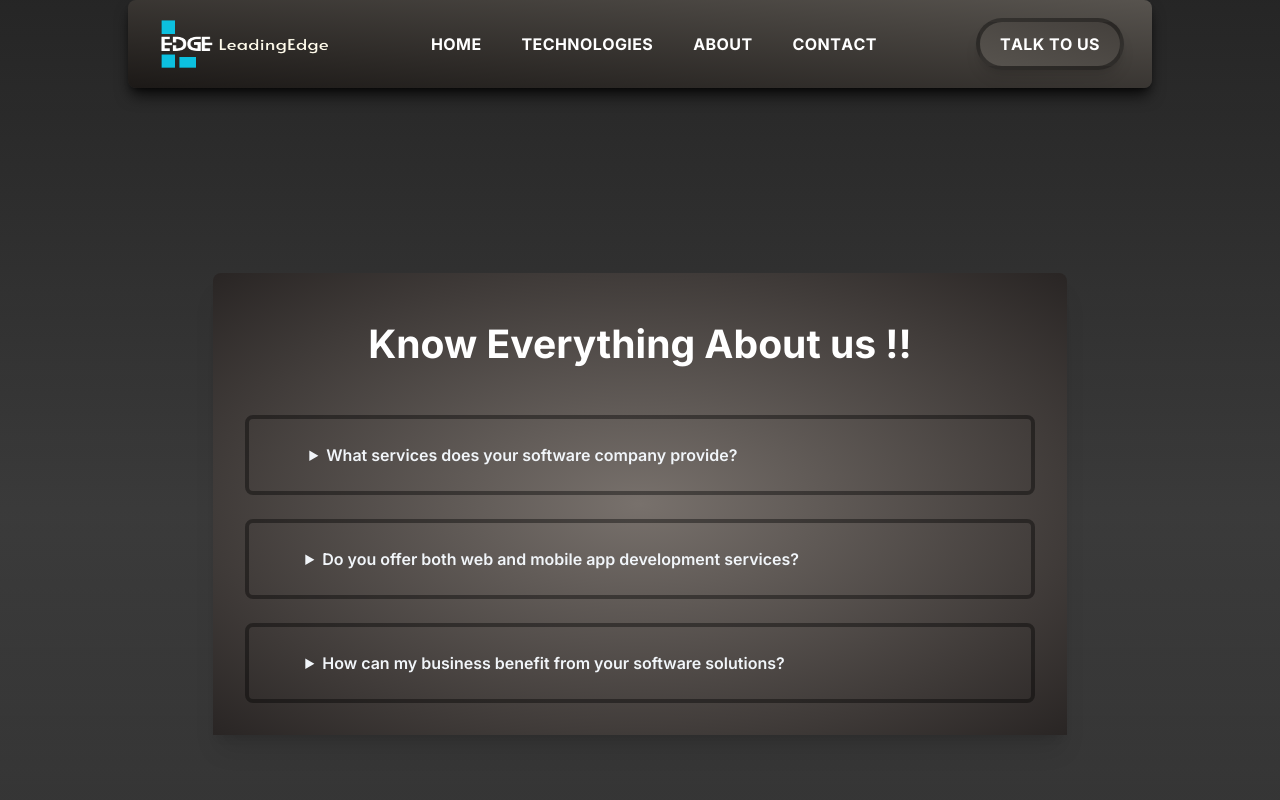
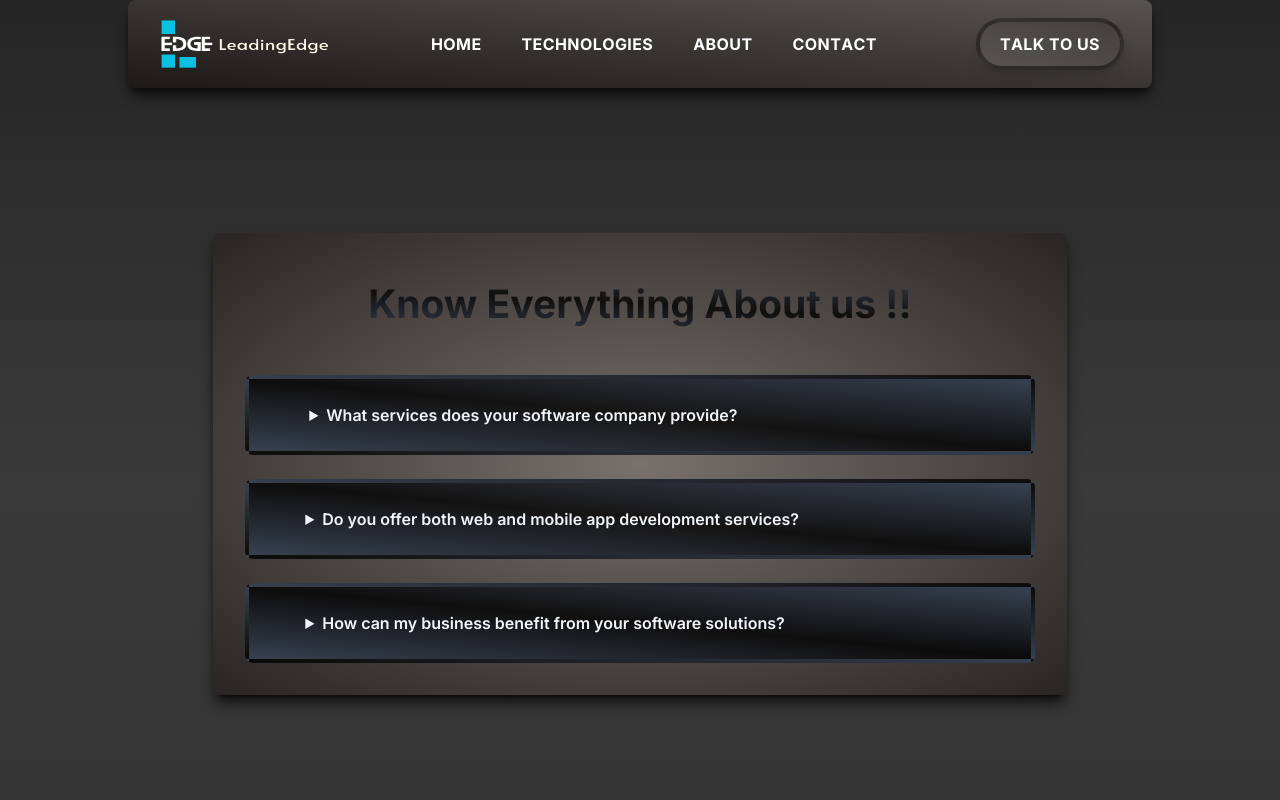
Before and after one commit to ShayanAhmed-0/LeadingEdge, a Next.js app: page /faq in a window 1280 px wide. Shown: the top 800 px of the page. Built offline with nearby package versions, Linux system fonts and the light colour scheme.

Commit message:
upadtes_faq

```diff
--- a/src/app/faq/page.js
+++ b/src/app/faq/page.js
@@ -5,12 +5,12 @@ const page = () => {
   return (
     <div>
       <Navbar/>
-    <div className="flex items-center justify-center min-h-screen">
+    <div className="flex items-center justify-center min-h-screen lg:-my-10">
       <section
         // style={{ background: "linear-gradient(to bottom, #685b50, #685b50);" }}
-        class="w-4/6 bg-[radial-gradient(ellipse_at_center,_var(--tw-gradient-stops))] from-stone-500 to-stone-800 rounded-t-lg shadow-xl text-black ">
+        class="w-4/6 bg-[radial-gradient(ellipse_at_center,_var(--tw-gradient-stops))] from-stone-500 to-stone-800 rounded-t-lg shadow-lg shadow-black/75 text-black ">
         <div class="container flex flex-col justify-center px-4 py-8 mx-auto md:p-8">
-          <h2 class="text-xl text-center font-bold sm:text-4xl lg:text-3xl text-white mt-4 ">
+          <h2 class="text-xl text-center font-bold sm:text-4xl lg:text-3xl bg-gradient-to-tr from-gray-700 via-black/80 to-gray-700 bg-clip-text text-transparent mt-4 ">
             Know Everything About us !!
           </h2>
           {/* <p class="mt-14 mb-8 text-white text-center">
@@ -18,7 +18,7 @@ const page = () => {
             Guide to Software Solutions and Beyond
           </p> */}
           <div class="space-y-6">
-            <details class="w-full border-4 border-black/40 rounded-lg mt-12">
+            <details class="w-full border-4 bg-gradient-to-tr from-gray-700 via-black/80 to-gray-700 bg-clip-border border-transparent rounded-lg mt-12">
               <summary class="ml-11 font-semibold px-4 py-6 focus:outline-none focus-visible:ri hover:cursor-pointer text-slate-100">
                 What services does your software company provide?
               </summary>
@@ -29,7 +29,7 @@ const page = () => {
                 comprehensive software solutions tailored to your needs.{" "}
               </p>
             </details>
-            <details class="w-full border-4 border-black/40 rounded-lg">
+            <details class="w-full border-4 bg-gradient-to-tr from-gray-700 via-black/80 to-gray-700 bg-clip-border border-transparent rounded-lg">
               <summary class="ml-10 text-slate-100 hover:cursor-pointer px-4 py-6 focus:outline-none focus-visible:ri font-semibold">
                 Do you offer both web and mobile app development services?
               </summary>
@@ -39,7 +39,7 @@ const page = () => {
                 applications and native or cross-platform mobile apps.{" "}
               </p>
             </details>
-            <details class=" w-full border-4 border-black/40 rounded-lg">
+            <details class=" w-full border-4 bg-gradient-to-tr from-gray-700 via-black/80 to-gray-700 bg-clip-border border-transparent rounded-lg">
               <summary class="ml-10 text-slate-100 hover:cursor-pointer px-4 py-6 focus:outline-none focus-visible:ri font-semibold">
                 How can my business benefit from your software solutions?
               </summary>
```
